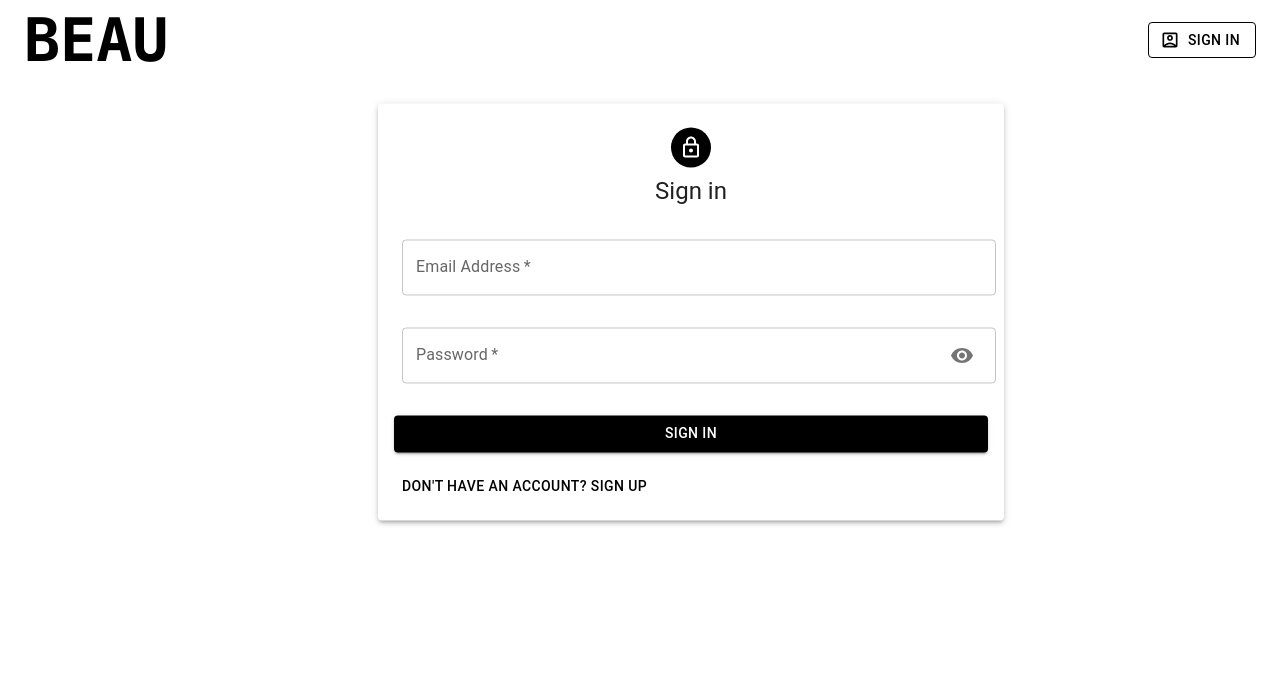
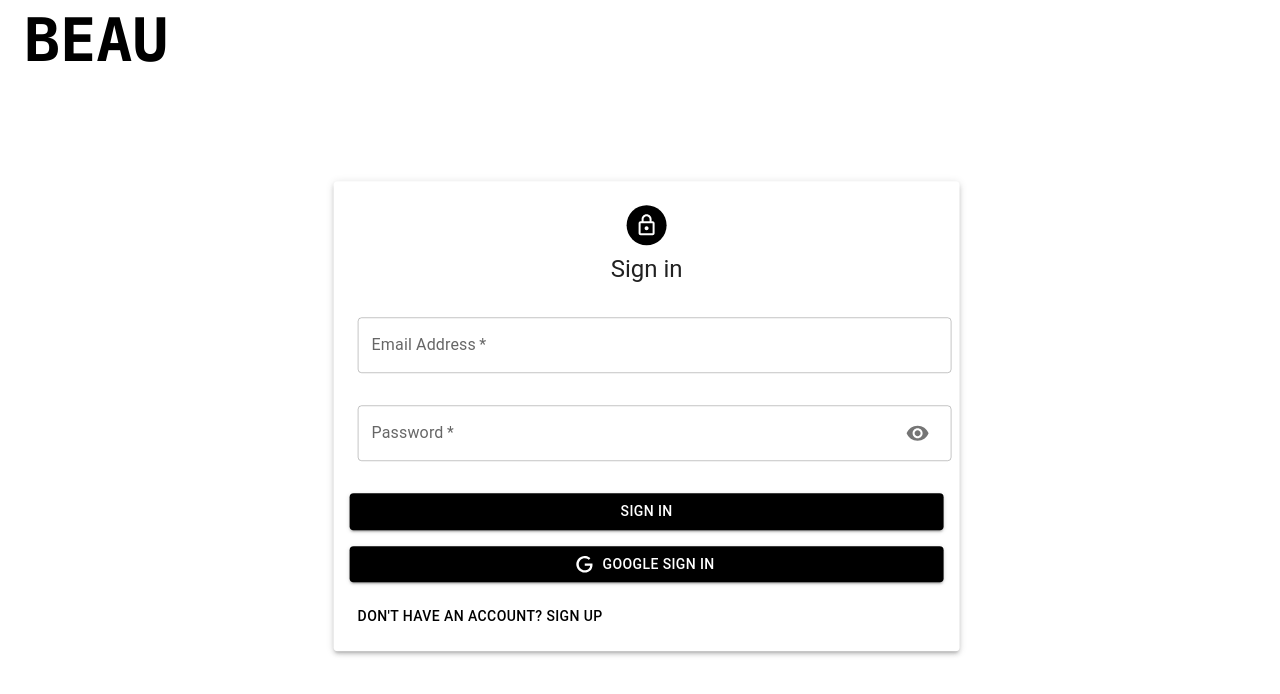
Before and after one commit to DwcQuocXa/BeauClothing-E-Commerce-Frontend, a React (Create React App) app: page /auth in a window 1280 px wide. Shown: the top 694 px of the page. Built offline with nearby package versions, Linux system fonts and the light colour scheme; no server answers.

Commit message:
get result and token from GoogleLogin

```diff
--- a/src/components/Auth/index.tsx
+++ b/src/components/Auth/index.tsx
@@ -12,6 +12,11 @@ import LockOutlinedIcon from "@mui/icons-material/LockOutlined";
 import useStyle from "./style";
 import Input from "./Input";
 import Icon from "./Icon";
+import {
+  GoogleLogin,
+  GoogleLoginResponse,
+  GoogleLoginResponseOffline,
+} from "react-google-login";
 
 const Auth = () => {
   const classes = useStyle();
@@ -42,6 +47,22 @@ const Auth = () => {
   const switchMode = () => {
     setIsSignUp(!isSignUp);
     setShowPass(false);
+  };
+
+  const googleSuccess = (
+    res: GoogleLoginResponse | GoogleLoginResponseOffline
+  ) => {
+    const result = (res as GoogleLoginResponse)?.profileObj;
+    const token = (res as GoogleLoginResponse)?.tokenId;
+    try {
+      console.log("result", result);
+      console.log("token", token);
+    } catch (error) {
+      console.log(error);
+    }
+  };
+  const googleFailure = () => {
+    console.log("Google Sign In was unsuccessful. Try Again Later!!");
   };
 
   return (
@@ -102,10 +123,30 @@ const Auth = () => {
           >
             {isSignUp ? "Sign Up" : "Sign In"}
           </Button>
-
-          <Grid container className={classes.alreadyHaveAccountGrid}>
+          <GoogleLogin
+            clientId="634958478111-32garfk7ttd62rvjpp3tqmp0f58ijdsn.apps.googleusercontent.com"
+            render={(renderProps) => (
+              <Button
+                className={classes.googleButton}
+                color="primary"
+                fullWidth
+                onClick={renderProps.onClick}
+                startIcon={<Icon />}
+                variant="contained"
+              >
+                Google Sign In
+              </Button>
+            )}
+            onSuccess={googleSuccess}
+            onFailure={googleFailure}
+            cookiePolicy="single_host_origin"
+          />
+          <Grid container className={classes.alreadyAccountGrid}>
             <Grid item>
-              <Button onClick={switchMode} sx={{ color: "black" }}>
+              <Button
+                onClick={switchMode}
+                className={classes.alreadyAccountBtn}
+              >
                 {isSignUp
                   ? "Already have an account? Sign in"
                   : "Don't have an account? Sign Up"}
--- a/src/components/Auth/style.ts
+++ b/src/components/Auth/style.ts
@@ -17,9 +17,9 @@ export default makeStyles(() => {
         margin: theme.spacing(1),
       },
       position: "absolute",
-      top: "35%",
+      top: "48%",
       left: "45%",
-      transform: "translate(-50%, -50%)",
+      transform: "translate(-60%, -50%)",
     },
     avatar: {
       margin: theme.spacing(1),
@@ -38,9 +38,16 @@ export default makeStyles(() => {
     },
     googleButton: {
       marginBottom: theme.spacing(2),
+      backgroundColor: "black",
+      "&:hover": {
+        backgroundColor: "#565656",
+      },
     },
-    alreadyHaveAccountGrid: {
+    alreadyAccountGrid: {
       justify: "flex-end",
+    },
+    alreadyAccountBtn: {
+      color: "black",
     },
   };
 });
--- a/src/components/NavBar/index.tsx
+++ b/src/components/NavBar/index.tsx
@@ -37,13 +37,18 @@ export default function NavBar() {
         >
           BEAU
         </Link>
+        {location.pathname !== "/auth" && (
+          <Link to="/auth" style={{ textDecoration: "none" }}>
             <Button
               variant="outlined"
               color="inherit"
+              sx={{ color: "black" }}
               startIcon={<AccountBoxOutlinedIcon />}
             >
               Sign In
             </Button>
+          </Link>
+        )}
       </Toolbar>
     </AppBar>
   );
```
Lines whose indentation alone changed are shown as unchanged.
